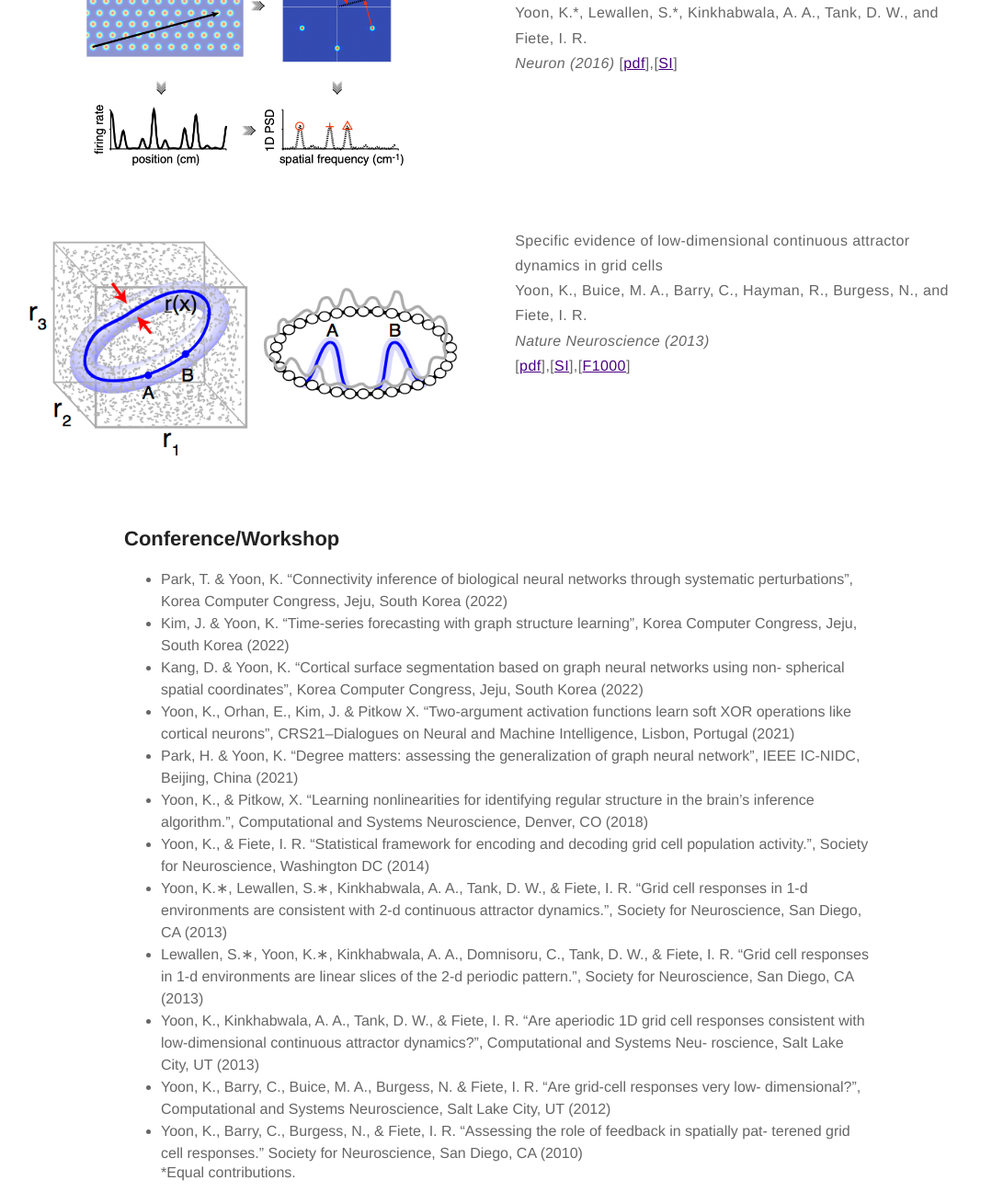
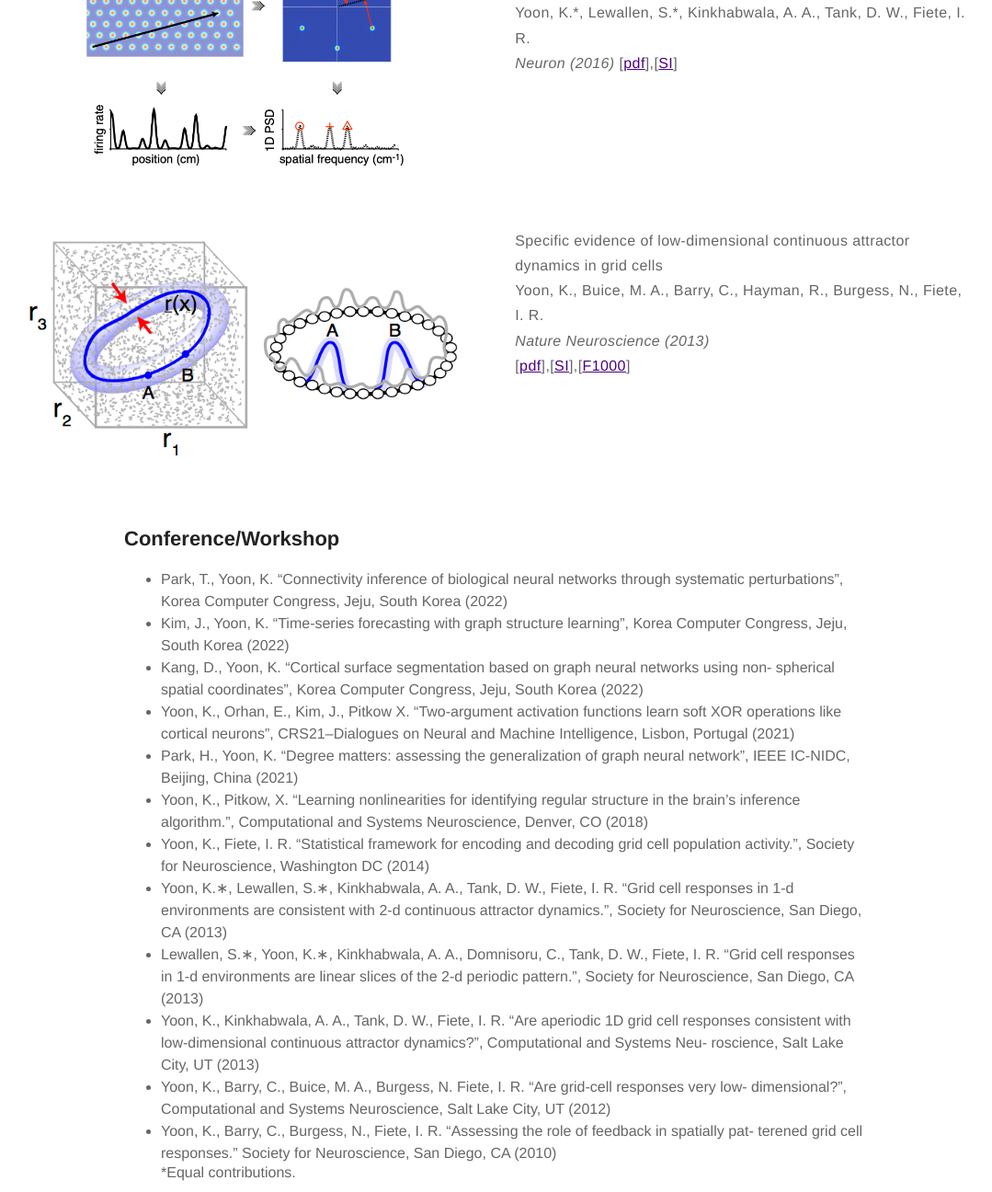
Before and after one commit to kijungyoon/kijungyoon.github.io, a Jekyll site: the page built from papers.md, in a window 1280 px wide and 1400 px high, scrolled down 1882 px, cut to the strip 0-1296 px from the top of the window. Shown: the whole strip at 92% size, without its empty margins (100-1179 px from the left). Built offline with Jekyll 4.4.1, drawn with Linux system fonts in a browser that asks for light colours; some of the changed text lies outside the part shown.

Commit message:
Update papers.md

```diff
--- a/papers.md
+++ b/papers.md
@@ -27,7 +27,7 @@ layout: page
 
     <div class="toright">
     <p><b>Two-argument activation functions learn soft XOR operations like cortical neurons</b><br>
-    Kim, J., Orhan, E., Yoon, K.* & Pitkow, X.*<br>
+    Kim, J., Orhan, E., Yoon, K.*, Pitkow, X.*<br>
     <i>IEEE Access (2022)</i>
     [<a href="https://ieeexplore.ieee.org/stamp/stamp.jsp?arnumber=9785635">pdf</a>]</p><br>
     </div>
@@ -40,7 +40,7 @@ layout: page
 
     <div class="toright">
     <p><b>Inference in probabilistic graphical models by graph neural networks</b><br>
-    Yoon, K., Liao, R., Xiong, Y., Zhang, L., Fetaya, E., Urtasun, R., Zemel, R., & Pitkow, X.<br>
+    Yoon, K., Liao, R., Xiong, Y., Zhang, L., Fetaya, E., Urtasun, R., Zemel, R., Pitkow, X.<br>
     <i>ICML Workshop on Tractable Probabilistic Modeling (2019)</i>
     [<a href="https://arxiv.org/pdf/1803.07710.pdf">pdf</a>]<br>
     <i>ICLR Workshop (2018)</i>
@@ -55,7 +55,7 @@ layout: page
 
     <div class="toright">
     <p><b>Reviving and improving recurrent backpropagation</b><br>
-    Liao, R., Xiong, Y., Fetaya, E., Zhang, L., Yoon, K., Pitkow, X., Urtasun, R., & Zemel, R. <br>
+    Liao, R., Xiong, Y., Fetaya, E., Zhang, L., Yoon, K., Pitkow, X., Urtasun, R., Zemel, R. <br>
     <i>ICML (2018)</i>
     [<a href="http://proceedings.mlr.press/v80/liao18c/liao18c.pdf">pdf</a>]</p><br>
     </div>
@@ -68,7 +68,7 @@ layout: page
 
     <div class="toright">
     <p><b>A map-like micro-organization of grid cells in the medial entorhinal cortex</b><br>
-    Gu, Y., Lewallen, S., Kinkhabwala, A. A., Domnisoru, C., Yoon, K., Gauthier, J., Fiete, I. R., and Tank, D. W.<br>
+    Gu, Y., Lewallen, S., Kinkhabwala, A. A., Domnisoru, C., Yoon, K., Gauthier, J., Fiete, I. R., Tank, D. W.<br>
     <i>Cell (2018)</i>
     [<a href="https://doi.org/10.1016/j.cell.2018.08.066">pdf</a>]</p><br>
     </div>
@@ -81,7 +81,7 @@ layout: page
 
     <div class="toright">
     <p><b>Grid cell responses in 1D environments assessed as slices through a 2D lattice</b><br>
-    Yoon, K.*, Lewallen, S.*, Kinkhabwala, A. A., Tank, D. W., and Fiete, I. R.<br>
+    Yoon, K.*, Lewallen, S.*, Kinkhabwala, A. A., Tank, D. W., Fiete, I. R.<br>
     <i>Neuron (2016)</i>
     [<a href="https://www.cell.com/action/showPdf?pii=S0896-6273%2816%2900064-7">pdf</a>],[<a href="https://www.cell.com/cms/10.1016/j.neuron.2016.01.039/attachment/57d65060-bdc8-41f3-837a-671470bdcce7/mmc1.pdf">SI</a>]</p><br>
     </div>
@@ -94,7 +94,7 @@ layout: page
 
     <div class="toright">
     <p><b>Specific evidence of low-dimensional continuous attractor dynamics in grid cells</b><br>
-    Yoon, K., Buice, M. A., Barry, C., Hayman, R., Burgess, N., and Fiete, I. R.<br>
+    Yoon, K., Buice, M. A., Barry, C., Hayman, R., Burgess, N., Fiete, I. R.<br>
     <i>Nature Neuroscience (2013)</i><br>
     [<a href="https://doi.org/10.1038/nn.3450">pdf</a>],[<a href="https://static-content.springer.com/esm/art%3A10.1038%2Fnn.3450/MediaObjects/41593_2013_BFnn3450_MOESM29_ESM.pdf">SI</a>],[<a href="https://www.google.com/url?sa=t&rct=j&q=&esrc=s&source=web&cd=2&ved=0ahUKEwiIhNCW85LQAhWqsVQKHXK5DHIQFggnMAE&url=http%3A%2F%2Ff1000.com%2Fprime%2F718030887&usg=AFQjCNHhAmmMNnD-zFD-v2PJHmr7hc8kYg&sig2=ByZupaSyaCDKPMy5T7LLaQ&bvm=bv.137904068,d.amc">F1000</a>]</p>
     </div>
@@ -104,40 +104,40 @@ layout: page
 <ul class="conference-list">
 
 <li>
-Park, T. & Yoon, K. “Connectivity inference of biological neural networks through systematic perturbations”, Korea Computer Congress, Jeju, South Korea (2022)
+Park, T., Yoon, K. “Connectivity inference of biological neural networks through systematic perturbations”, Korea Computer Congress, Jeju, South Korea (2022)
 </li>
 <li>
-Kim, J. & Yoon, K. “Time-series forecasting with graph structure learning”, Korea Computer Congress, Jeju, South Korea (2022)
+Kim, J., Yoon, K. “Time-series forecasting with graph structure learning”, Korea Computer Congress, Jeju, South Korea (2022)
 </li>
 <li>
-Kang, D. & Yoon, K. “Cortical surface segmentation based on graph neural networks using non- spherical spatial coordinates”, Korea Computer Congress, Jeju, South Korea (2022)
+Kang, D., Yoon, K. “Cortical surface segmentation based on graph neural networks using non- spherical spatial coordinates”, Korea Computer Congress, Jeju, South Korea (2022)
 </li>
 <li>
-Yoon, K., Orhan, E., Kim, J. & Pitkow X. “Two-argument activation functions learn soft XOR operations like cortical neurons”, CRS21–Dialogues on Neural and Machine Intelligence, Lisbon, Portugal (2021)
+Yoon, K., Orhan, E., Kim, J., Pitkow X. “Two-argument activation functions learn soft XOR operations like cortical neurons”, CRS21–Dialogues on Neural and Machine Intelligence, Lisbon, Portugal (2021)
 </li>
 <li>
-Park, H. & Yoon, K. “Degree matters: assessing the generalization of graph neural network”, IEEE IC-NIDC, Beijing, China (2021)
+Park, H., Yoon, K. “Degree matters: assessing the generalization of graph neural network”, IEEE IC-NIDC, Beijing, China (2021)
 </li>
 <li>
-Yoon, K., & Pitkow, X. “Learning nonlinearities for identifying regular structure in the brain’s inference algorithm.”, Computational and Systems Neuroscience, Denver, CO (2018)
+Yoon, K., Pitkow, X. “Learning nonlinearities for identifying regular structure in the brain’s inference algorithm.”, Computational and Systems Neuroscience, Denver, CO (2018)
 </li>
 <li>
-Yoon, K., & Fiete, I. R. “Statistical framework for encoding and decoding grid cell population activity.”, Society for Neuroscience, Washington DC (2014)
+Yoon, K., Fiete, I. R. “Statistical framework for encoding and decoding grid cell population activity.”, Society for Neuroscience, Washington DC (2014)
 </li>
 <li>
-Yoon, K.∗, Lewallen, S.∗, Kinkhabwala, A. A., Tank, D. W., & Fiete, I. R. “Grid cell responses in 1-d environments are consistent with 2-d continuous attractor dynamics.”, Society for Neuroscience, San Diego, CA (2013)
+Yoon, K.∗, Lewallen, S.∗, Kinkhabwala, A. A., Tank, D. W., Fiete, I. R. “Grid cell responses in 1-d environments are consistent with 2-d continuous attractor dynamics.”, Society for Neuroscience, San Diego, CA (2013)
 </li>
 <li>
-Lewallen, S.∗, Yoon, K.∗, Kinkhabwala, A. A., Domnisoru, C., Tank, D. W., & Fiete, I. R. “Grid cell responses in 1-d environments are linear slices of the 2-d periodic pattern.”, Society for Neuroscience, San Diego, CA (2013)
+Lewallen, S.∗, Yoon, K.∗, Kinkhabwala, A. A., Domnisoru, C., Tank, D. W., Fiete, I. R. “Grid cell responses in 1-d environments are linear slices of the 2-d periodic pattern.”, Society for Neuroscience, San Diego, CA (2013)
 </li>
 <li>
-Yoon, K., Kinkhabwala, A. A., Tank, D. W., & Fiete, I. R. “Are aperiodic 1D grid cell responses consistent with low-dimensional continuous attractor dynamics?”, Computational and Systems Neu- roscience, Salt Lake City, UT (2013)
+Yoon, K., Kinkhabwala, A. A., Tank, D. W., Fiete, I. R. “Are aperiodic 1D grid cell responses consistent with low-dimensional continuous attractor dynamics?”, Computational and Systems Neu- roscience, Salt Lake City, UT (2013)
 </li>
 <li>
-Yoon, K., Barry, C., Buice, M. A., Burgess, N. & Fiete, I. R. “Are grid-cell responses very low- dimensional?”, Computational and Systems Neuroscience, Salt Lake City, UT (2012)
+Yoon, K., Barry, C., Buice, M. A., Burgess, N. Fiete, I. R. “Are grid-cell responses very low- dimensional?”, Computational and Systems Neuroscience, Salt Lake City, UT (2012)
 </li>
 <li>
-Yoon, K., Barry, C., Burgess, N., & Fiete, I. R. “Assessing the role of feedback in spatially pat- terened grid cell responses.” Society for Neuroscience, San Diego, CA (2010)
+Yoon, K., Barry, C., Burgess, N., Fiete, I. R. “Assessing the role of feedback in spatially pat- terened grid cell responses.” Society for Neuroscience, San Diego, CA (2010)
 </li>
 *Equal contributions.
 </ul>
```
